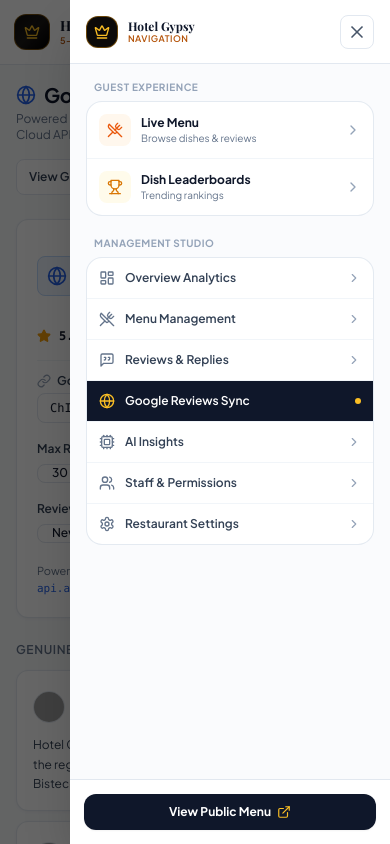
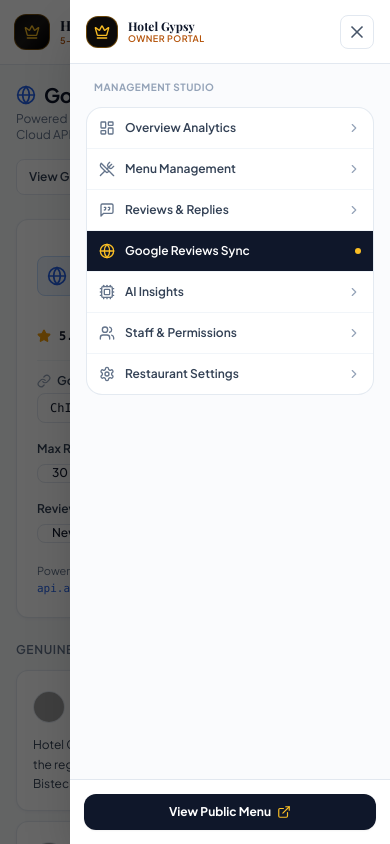
Before and after one commit to axiogenai/menuverse, a Next.js app: page /dashboard/google-reviews in a window 390 px wide. Both pictures are taken after a click on the button 357 px from the left and 32 px from the top of the page. Shown: the top 844 px of the page. Built offline with nearby package versions, Linux system fonts and the light colour scheme; grey boxes are pictures that could not be loaded.

Commit message:
fix(nav): context-aware mobile menu so live menu shows only guest links and dashboard shows owner links

```diff
--- a/src/components/shared/Navbar.tsx
+++ b/src/components/shared/Navbar.tsx
@@ -17,7 +17,9 @@
   Globe,
   Cpu,
   Users,
-  ChevronRight
+  ChevronRight,
+  Star,
+  Lock
 } from "lucide-react";
 import { cn } from "@/lib/utils";
 import { menuVerseStore } from "@/lib/seed-data";
@@ -72,7 +74,7 @@
   const isDashboard = pathname.startsWith("/dashboard");
   const venueSlug = restaurant?.slug || "hotel-gypsy";
 
-  // Navigation items without any QR Code or QR Studio
+  // Owner dashboard navigation (ONLY shown when inside /dashboard)
   const managementNav = [
     { name: "Overview Analytics", href: "/dashboard", icon: LayoutDashboard },
     { name: "Menu Management", href: "/dashboard/menu", icon: UtensilsCrossed },
@@ -154,7 +156,7 @@
               </Link>
             )}
 
-            {/* Mobile Menu Toggle Button (Strictly md:hidden) */}
+            {/* Mobile Menu Toggle Button */}
             <button
               type="button"
               onClick={() => setMobileMenuOpen(!mobileMenuOpen)}
@@ -167,7 +169,7 @@
         </div>
       </header>
 
-      {/* STRICTLY MOBILE ONLY Slide Drawer (md:hidden, anchored to right with dark backdrop) */}
+      {/* STRICTLY MOBILE ONLY Slide Drawer (md:hidden) */}
       {mounted && mobileMenuOpen && createPortal(
         <div className="fixed inset-0 z-[99999] md:hidden">
           {/* Dimmed Backdrop */}
@@ -176,7 +178,7 @@
             onClick={() => setMobileMenuOpen(false)}
           />
 
-          {/* Side Drawer Panel (320px width, right-anchored) */}
+          {/* Side Drawer Panel */}
           <div className="fixed inset-y-0 right-0 w-80 max-w-[85vw] h-full bg-white shadow-2xl flex flex-col z-50 animate-in slide-in-from-right duration-250">
             {/* Top Bar with Brand & Close Button */}
             <div className="h-16 px-4 border-b border-slate-200 flex items-center justify-between shrink-0 bg-white shadow-2xs">
@@ -186,7 +188,9 @@
                 </div>
                 <div className="flex flex-col text-left">
                   <span className="font-serif text-xs font-bold text-slate-900">Hotel Gypsy</span>
-                  <span className="text-[9px] font-semibold text-amber-700 uppercase tracking-wider -mt-0.5">Navigation</span>
+                  <span className="text-[9px] font-semibold text-amber-700 uppercase tracking-wider -mt-0.5">
+                    {isDashboard ? "Owner Portal" : "Dining Menu"}
+                  </span>
                 </div>
               </div>
 
@@ -202,24 +206,25 @@
 
             {/* Scrollable Navigation Content */}
             <div className="flex-1 overflow-y-auto p-4 space-y-5 bg-slate-50/70">
-              {/* Guest Experience */}
-              <div className="space-y-1.5">
+              {/* CASE 1: USER IS ON PUBLIC LIVE MENU -> SHOW ONLY DINER/GUEST NAVIGATION */}
+              {!isDashboard ? (
+                <div className="space-y-3">
                   <div className="text-[10px] font-bold text-slate-400 uppercase tracking-wider px-2">
-                  Guest Experience
+                    Palace Dining
                   </div>
                   <div className="bg-white rounded-2xl border border-slate-200/90 shadow-2xs divide-y divide-slate-100 overflow-hidden">
                     <Link
                       href={`/r/${venueSlug}`}
                       onClick={() => setMobileMenuOpen(false)}
-                    className="flex items-center justify-between p-3 hover:bg-slate-50 transition-colors"
+                      className="flex items-center justify-between p-3.5 hover:bg-slate-50 transition-colors"
                     >
-                    <div className="flex items-center gap-2.5">
+                      <div className="flex items-center gap-3">
                         <div className="w-8 h-8 rounded-lg bg-orange-50 text-orange-600 flex items-center justify-center shrink-0">
                           <UtensilsCrossed className="w-4 h-4" />
                         </div>
                         <div className="text-left">
                           <div className="text-xs font-bold text-slate-900">Live Menu</div>
-                        <div className="text-[10px] text-slate-500">Browse dishes & reviews</div>
+                          <div className="text-[10px] text-slate-500">Signature courses & dishes</div>
                         </div>
                       </div>
                       <ChevronRight className="w-4 h-4 text-slate-400 shrink-0" />
@@ -228,24 +233,41 @@
                     <Link
                       href={`/r/${venueSlug}/leaderboards`}
                       onClick={() => setMobileMenuOpen(false)}
-                    className="flex items-center justify-between p-3 hover:bg-slate-50 transition-colors"
+                      className="flex items-center justify-between p-3.5 hover:bg-slate-50 transition-colors"
                     >
-                    <div className="flex items-center gap-2.5">
+                      <div className="flex items-center gap-3">
                         <div className="w-8 h-8 rounded-lg bg-amber-50 text-amber-600 flex items-center justify-center shrink-0">
                           <Trophy className="w-4 h-4" />
                         </div>
                         <div className="text-left">
                           <div className="text-xs font-bold text-slate-900">Dish Leaderboards</div>
-                        <div className="text-[10px] text-slate-500">Trending rankings</div>
+                          <div className="text-[10px] text-slate-500">Top-rated diner favorites</div>
                         </div>
                       </div>
                       <ChevronRight className="w-4 h-4 text-slate-400 shrink-0" />
                     </Link>
+
+                    <a
+                      href="#google-reviews"
+                      onClick={() => setMobileMenuOpen(false)}
+                      className="flex items-center justify-between p-3.5 hover:bg-slate-50 transition-colors"
+                    >
+                      <div className="flex items-center gap-3">
+                        <div className="w-8 h-8 rounded-lg bg-blue-50 text-blue-600 flex items-center justify-center shrink-0">
+                          <Star className="w-4 h-4 fill-blue-500" />
+                        </div>
+                        <div className="text-left">
+                          <div className="text-xs font-bold text-slate-900">Google Customer Reviews</div>
+                          <div className="text-[10px] text-slate-500">Verified diner feedback</div>
                         </div>
                       </div>
-
-              {/* Management Studio (No QR Code or QR Studio) */}
-              <div className="space-y-1.5">
+                      <ChevronRight className="w-4 h-4 text-slate-400 shrink-0" />
+                    </a>
+                  </div>
+                </div>
+              ) : (
+                /* CASE 2: USER IS INSIDE OWNER DASHBOARD -> SHOW MANAGEMENT NAVIGATION */
+                <div className="space-y-3">
                   <div className="text-[10px] font-bold text-slate-400 uppercase tracking-wider px-2">
                     Management Studio
                   </div>
@@ -277,10 +299,12 @@
                     })}
                   </div>
                 </div>
+              )}
             </div>
 
-            {/* Bottom Action Bar */}
+            {/* Bottom Context Action */}
             <div className="p-3.5 border-t border-slate-200 bg-white shrink-0">
+              {isDashboard ? (
                 <Link
                   href={`/r/${venueSlug}`}
                   target="_blank"
@@ -290,6 +314,16 @@
                   <span>View Public Menu</span>
                   <ExternalLink className="w-3.5 h-3.5 text-amber-400" />
                 </Link>
+              ) : (
+                <Link
+                  href="/dashboard"
+                  onClick={() => setMobileMenuOpen(false)}
+                  className="w-full py-2.5 px-3 rounded-xl bg-slate-100 hover:bg-slate-200 text-slate-700 text-xs font-semibold flex items-center justify-center gap-1.5 transition-all"
+                >
+                  <Lock className="w-3.5 h-3.5 text-slate-500" />
+                  <span>Restaurant Owner Login</span>
+                </Link>
+              )}
             </div>
           </div>
         </div>,
```
Lines whose indentation alone changed are shown as unchanged.
